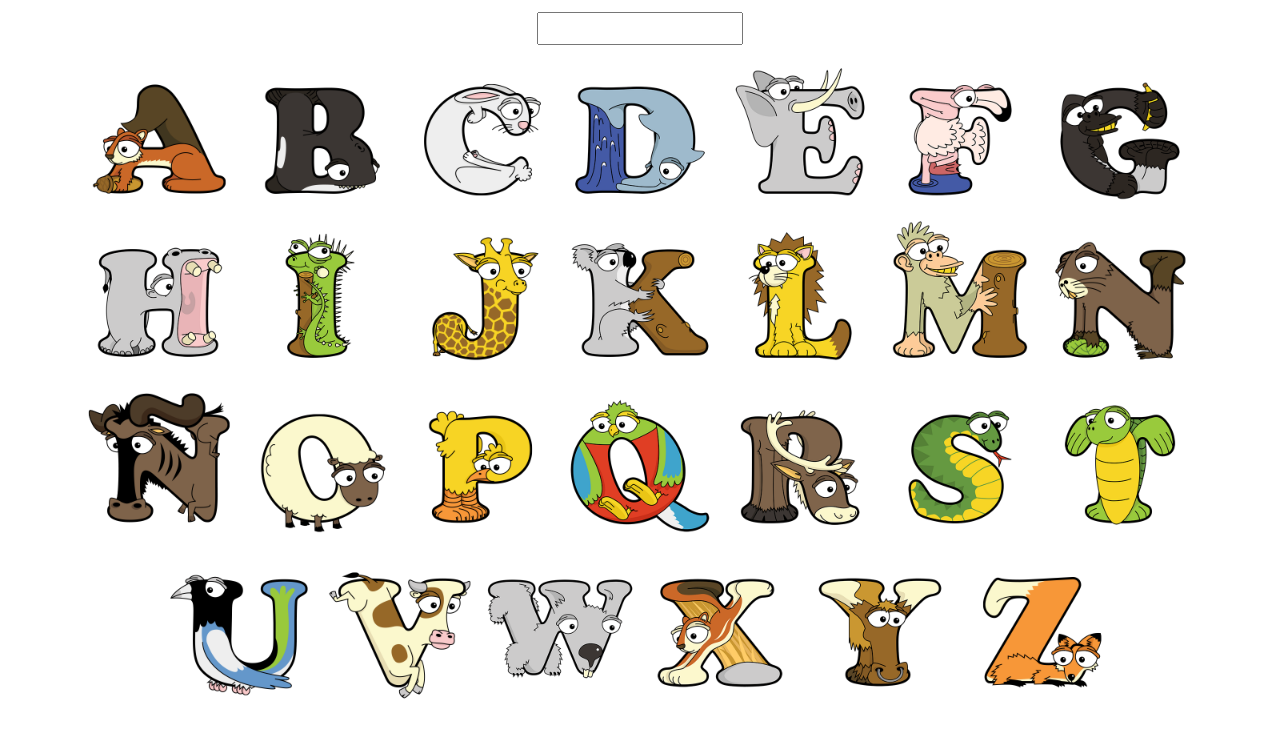
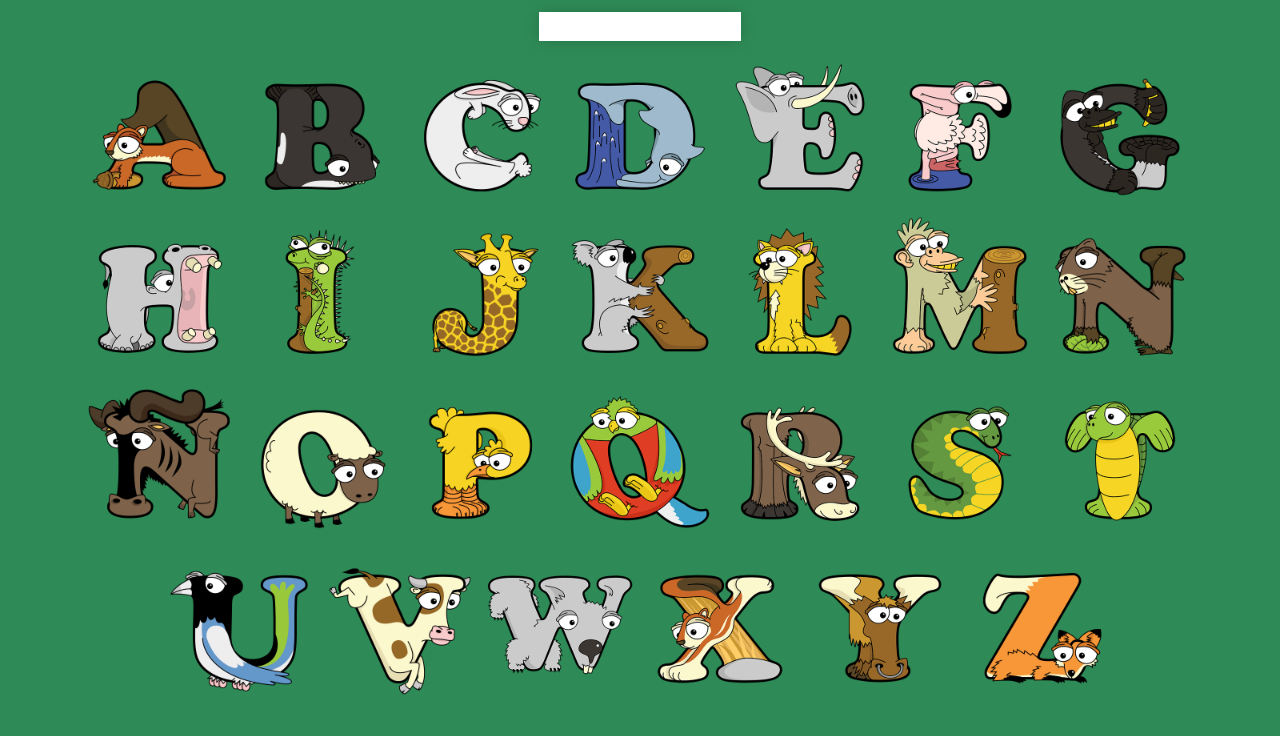
Before and after one commit to GalindoSVQ/letter-learning, a plain HTML site: page index.html in a window 1280 px wide. Drawn offline with Linux system fonts and the light colour scheme.

Commit message:
style: improved styles

```diff
--- a/style.css
+++ b/style.css
@@ -6,6 +6,7 @@ html {
 body {
   padding: 0;
   margin: 0;
+  background-color: seagreen;
 }
 
 #root {
@@ -45,6 +46,8 @@ body {
 .searchContainer > input {
   padding: 7px 5px;
   width: 15%;
+  border: none;
+  box-shadow: 0px 0px 16px -1px rgba(0, 0, 0, 0.2);
 }
 
 @media screen and (max-device-width: 400px) {
```
